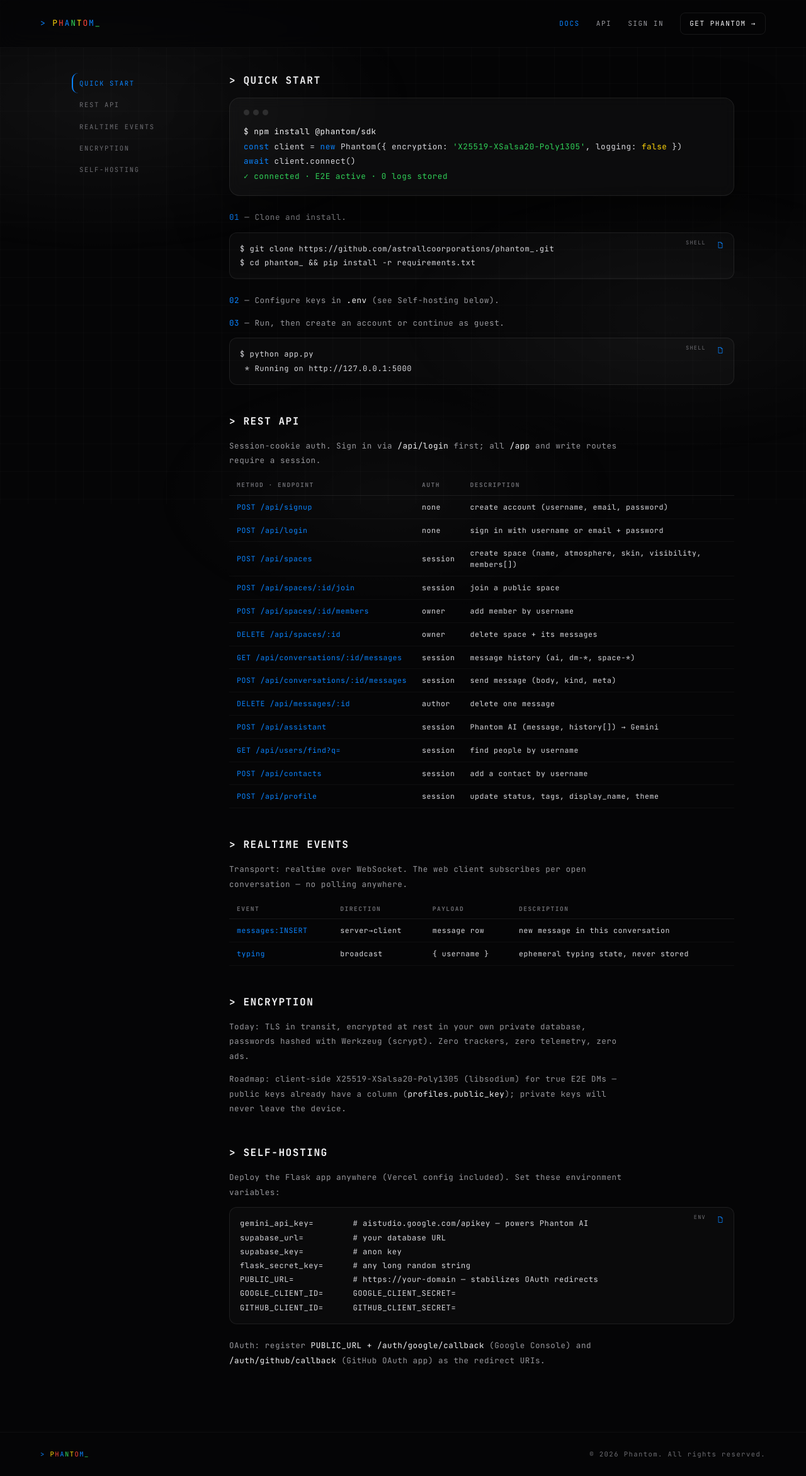
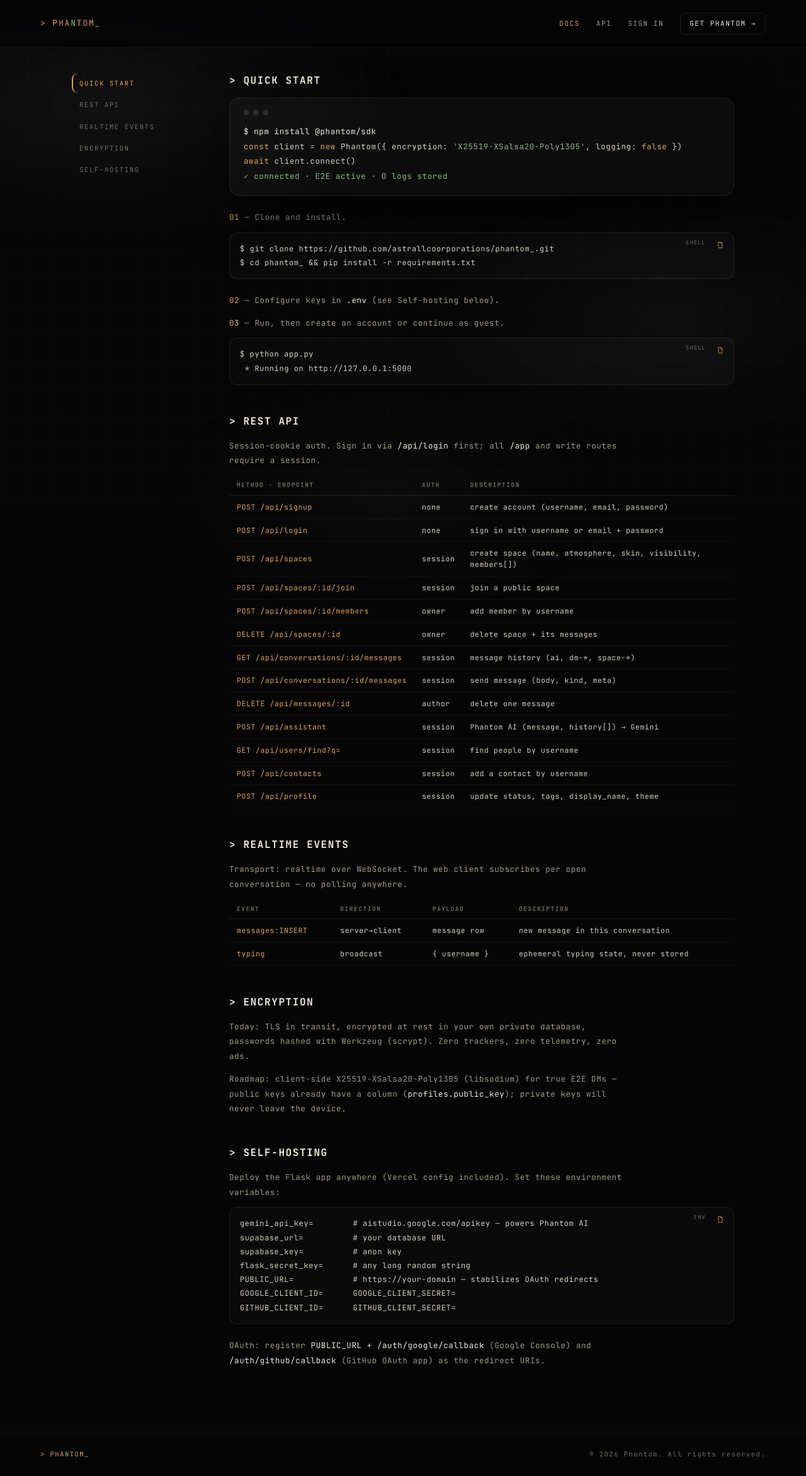
Before and after one commit to astrallcoorporations/phantom_, a Flask app: page /docs in a window 1280 px wide. Shown: the whole page at 63% size. Run offline with Flask 3, Linux system fonts and the light colour scheme.

Commit message:
Revamp: warm amber on soft charcoal — one cozy accent, no more stark black
- New :root palette: soft warm charcoal bg (#15120e, never pure black), warm
  off-white text, single honey-amber accent; legacy --acc-blue aliases to amber
  so existing rules update; presence/danger kept muted (sage/terracotta)
- Amber fills use dark espresso ink for readable contrast
- Warm world-image backdrop (sepia, lower opacity) + soft amber vignette
- theme-color + PWA manifest colors warmed to match

Co-Authored-By: Claude Opus 4.8 <noreply@anthropic.com>

```diff
--- a/app.py
+++ b/app.py
@@ -574,7 +574,7 @@ def manifest():
         "description": "Private, encrypted messaging, calls and spaces.",
         "start_url": "/app", "scope": "/", "display": "standalone",
         "orientation": "portrait-primary",
-        "background_color": "#080808", "theme_color": "#080808",
+        "background_color": "#15120e", "theme_color": "#15120e",
         "categories": ["social", "communication"],
         "icons": [
             {"src": base + "/icon-192.png", "sizes": "192x192", "type": "image/png", "purpose": "any"},
--- a/static/css/phantom.css
+++ b/static/css/phantom.css
@@ -4,37 +4,45 @@
    ========================================================================== */
 
 :root {
-  --p-void:      #080808;
-  --p-panel:     rgba(255, 255, 255, 0.04);
-  --p-panel-hi:  rgba(255, 255, 255, 0.07);
-  --p-panel-3:   rgba(255, 255, 255, 0.11);
-  --p-surface-2: #0e0e0e;
-
-  --p-text:      #f5f5f7;
-  --p-text-2:    #d9d9de;
-  --p-text-3:    #98989d;
-  --p-text-4:    #6e6e73;
-
-  --p-line:      rgba(255, 255, 255, 0.08);
-  --p-line-soft: rgba(255, 255, 255, 0.04);
-  --p-sheen:     rgba(255, 255, 255, 0.08);
-  --p-silver:    #C8C8CC;
-
-  /* 4-color accent system — one job each, never mixed */
-  --acc-blue:    #0A84FF;  /* CTA, active, links (Apple) */
-  --acc-green:   #30D158;  /* online, delivered, success */
-  --acc-yellow:  #FFD60A;  /* unread, away, warnings */
-  --acc-red:     #FF453A;  /* errors, ghost, destructive */
-
-  --p-accent:    var(--acc-blue);
-  --p-accent-soft: rgba(10, 132, 255, 0.14);
+  /* Soft warm charcoal — cozy, candle-lit, never pure black */
+  --p-void:      #15120e;
+  --p-bg-2:      #1c1813;
+  --p-panel:     rgba(255, 246, 234, 0.035);
+  --p-panel-hi:  rgba(255, 246, 234, 0.06);
+  --p-panel-3:   rgba(255, 246, 234, 0.10);
+  --p-surface-1: #1a1611;
+  --p-surface-2: #211c16;
+
+  --p-text:      #f3ede2;   /* warm off-white */
+  --p-text-1:    #f3ede2;
+  --p-text-2:    #d7d0c3;
+  --p-text-3:    #a39b8d;
+  --p-text-4:    #756e62;
+
+  --p-line:      rgba(255, 242, 224, 0.085);
+  --p-line-soft: rgba(255, 242, 224, 0.045);
+  --p-sheen:     rgba(255, 242, 224, 0.06);
+  --p-silver:    #cabfad;
+
+  /* ONE cozy accent — warm honey amber. Semantics stay muted, never neon. */
+  --acc:         #e0a45c;  /* the accent: links, active, CTA, focus */
+  --acc-hi:      #edb670;
+  --acc-deep:    #c98a3e;
+  --acc-ink:     #1c1308;  /* readable text on amber fills */
+  --acc-blue:    var(--acc);   /* legacy alias → amber (keeps old rules working) */
+  --acc-green:   #93b58a;  /* muted sage — presence/online only */
+  --acc-yellow:  var(--acc);
+  --acc-red:     #d98b6b;  /* warm terracotta — danger only */
+
+  --p-accent:    var(--acc);
+  --p-accent-soft: rgba(224, 164, 92, 0.15);
   --p-danger:    var(--acc-red);
-  --p-danger-bg: rgba(255, 69, 58, 0.14);
+  --p-danger-bg: rgba(217, 139, 107, 0.15);
   --p-ok:        var(--acc-green);
 
   --blur: 24px;
-  --grain-opacity: 0.04;
-  --atm-opacity: 0.2;
+  --grain-opacity: 0.03;
+  --atm-opacity: 0.14;
 
   --font-display: -apple-system, BlinkMacSystemFont, "SF Pro Display", "Segoe UI", "Helvetica Neue", sans-serif;
   --font-body:    -apple-system, BlinkMacSystemFont, "SF Pro Text", "SF Pro Display", "Segoe UI", "Helvetica Neue", sans-serif;
@@ -383,8 +391,13 @@ body.ghost-on .typing, body.ghost-on .receipt { visibility: hidden; }
   content: ""; position: fixed; inset: 0; z-index: -1;
   background-image: var(--theme-img, url("../img/web/ridge.jpg"));
   background-size: cover; background-position: center;
-  opacity: 0.13; filter: grayscale(1) brightness(0.6);
+  opacity: 0.06; filter: sepia(0.5) saturate(1.1) brightness(0.5);
   transition: background-image 600ms var(--ease);
+}
+.shell::after {
+  /* warm vignette that ties the whole app to the cozy accent */
+  content: ""; position: fixed; inset: 0; z-index: -1; pointer-events: none;
+  background: radial-gradient(120% 80% at 50% -10%, rgba(224,164,92,0.05), transparent 55%);
 }
 
 .rail {
--- a/templates/base_app.html
+++ b/templates/base_app.html
@@ -13,7 +13,7 @@
   <noscript><link href="https://fonts.googleapis.com/css2?family=JetBrains+Mono:wght@400;500;600;700&display=swap" rel="stylesheet"></noscript>
   <link rel="stylesheet" href="{{ url_for('static', filename='css/phantom.css') }}">
   <link rel="manifest" href="/manifest.webmanifest">
-  <meta name="theme-color" content="#080808">
+  <meta name="theme-color" content="#15120e">
   <meta name="apple-mobile-web-app-capable" content="yes">
   <meta name="apple-mobile-web-app-status-bar-style" content="black-translucent">
   <link rel="apple-touch-icon" href="/static/img/icon-192.png">
--- a/templates/docs.html
+++ b/templates/docs.html
@@ -10,7 +10,7 @@
   <noscript><link href="https://fonts.googleapis.com/css2?family=JetBrains+Mono:wght@400;500;600;700&display=swap" rel="stylesheet"></noscript>
   <link rel="stylesheet" href="{{ url_for('static', filename='css/phantom.css') }}">
   <link rel="manifest" href="/manifest.webmanifest">
-  <meta name="theme-color" content="#080808">
+  <meta name="theme-color" content="#15120e">
   <meta name="apple-mobile-web-app-capable" content="yes">
   <meta name="apple-mobile-web-app-status-bar-style" content="black-translucent">
   <link rel="apple-touch-icon" href="/static/img/icon-192.png">
--- a/templates/download.html
+++ b/templates/download.html
@@ -11,7 +11,7 @@
   <noscript><link href="https://fonts.googleapis.com/css2?family=JetBrains+Mono:wght@400;500;600&display=swap" rel="stylesheet"></noscript>
   <link rel="stylesheet" href="{{ url_for('static', filename='css/phantom.css') }}">
   <link rel="manifest" href="/manifest.webmanifest">
-  <meta name="theme-color" content="#080808">
+  <meta name="theme-color" content="#15120e">
   <meta name="apple-mobile-web-app-capable" content="yes">
   <meta name="apple-mobile-web-app-status-bar-style" content="black-translucent">
   <link rel="apple-touch-icon" href="/static/img/icon-192.png">
--- a/templates/landing.html
+++ b/templates/landing.html
@@ -12,7 +12,7 @@
   <noscript><link href="https://fonts.googleapis.com/css2?family=JetBrains+Mono:ital,wght@0,400;0,500;0,600;0,700;1,400&display=swap" rel="stylesheet"></noscript>
   <link rel="stylesheet" href="{{ url_for('static', filename='css/phantom.css') }}">
   <link rel="manifest" href="/manifest.webmanifest">
-  <meta name="theme-color" content="#080808">
+  <meta name="theme-color" content="#15120e">
   <meta name="apple-mobile-web-app-capable" content="yes">
   <meta name="apple-mobile-web-app-status-bar-style" content="black-translucent">
   <link rel="apple-touch-icon" href="/static/img/icon-192.png">
@@ -39,7 +39,7 @@
       <h1 class="mono" style="margin-top:18px">Encrypted by default.<br>Auditable by design.<span class="l3-type-caret" aria-hidden="true"></span></h1>
       <p class="mono l3-sub">E2E encrypted messaging + calling for developers<br>who don't compromise.</p>
       <div class="l3-hero-cta">
-        <a class="l3-btn l3-btn--solid mono" href="{{ url_for('docs') }}" style="background:var(--acc-blue);color:#fff">READ THE DOCS
+        <a class="l3-btn l3-btn--solid mono" href="{{ url_for('docs') }}" style="background:var(--acc);color:var(--acc-ink)">READ THE DOCS
           <svg class="icon" style="width:12px;height:12px"><use href="#i-arrow-up-right"/></svg></a>
       </div>
       <div class="l3-status mono" aria-hidden="true">
@@ -163,7 +163,7 @@
   <section class="l3-final">
     <h2 class="mono reveal">Private conversations.</h2>
     <p class="mono l3-final-dim reveal">Nothing else.</p>
-    <a class="l3-btn l3-btn--solid mono reveal" href="{{ url_for('auth') }}" style="background:var(--acc-blue);color:#fff">GET PHANTOM →</a>
+    <a class="l3-btn l3-btn--solid mono reveal" href="{{ url_for('auth') }}" style="background:var(--acc);color:var(--acc-ink)">GET PHANTOM →</a>
   </section>
 
   <footer class="l3-foot mono">
```
Also changed, not shown: templates/auth.html (+4 -4 lines), templates/onboarding.html (+5 -5 lines).
